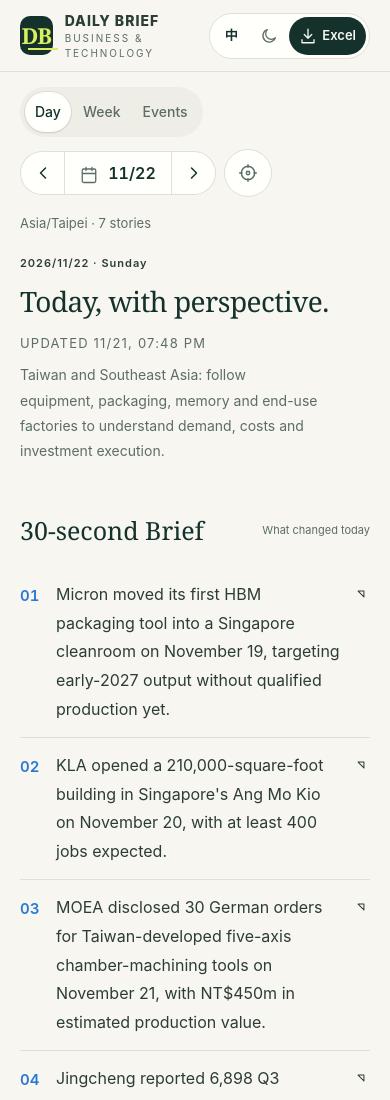
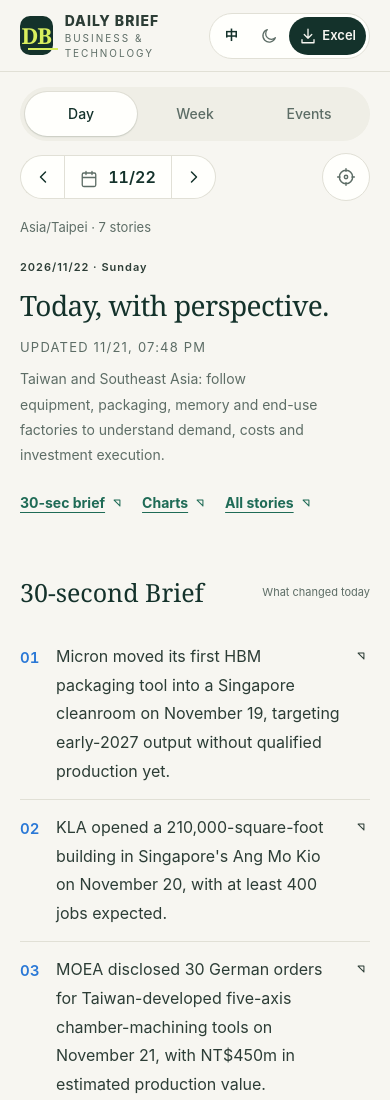
Before and after one commit to aiwlulu/daily-brief-site, a website with bundled scripts: page docs/index.html in a window 390 px wide. Shown: the top 1100 px of the page. Built offline with nearby package versions, Linux system fonts and the light colour scheme.

Commit message:
feat(ui): add edition shortcuts and recoverable story filters

```diff
--- a/docs/app.js
+++ b/docs/app.js
@@ -170,7 +170,9 @@ function renderStories() {
     JSON.stringify({title:s.title,summary:s.summary,sections:s.sections,metric:s.metric,metricLabel:s.metricLabel,sources:s.sources.map(source=>source.name)}).toLocaleLowerCase().includes(query.toLocaleLowerCase())
   );
   el('count').textContent = words[lang].count(matches.length);
-  el('empty').textContent = words[lang].empty;
+  el('empty').textContent = data.stories.length ? words[lang].empty
+    : (lang === 'zh' ? '當天尚無已發布新聞。' : 'No stories have been published for this date.');
+  el('reset-results').hidden = matches.length > 0 || !data.stories.length;
   el('empty').hidden = matches.length > 0;
   el('clear-search').hidden=!query;
   el('clear-search').setAttribute('aria-label',lang==='zh'?'清除搜尋':'Clear search');
@@ -228,6 +230,7 @@ function renderStories() {
 function renderWeekly() {
   const list=el('news-list');list.replaceChildren();
   el('count').textContent=lang==='zh'?'約 3 分鐘閱讀':'About 3 min read';
+  el('reset-results').hidden = true;
   el('empty').hidden=weekly.highlights.length>0;
   el('empty').textContent=lang==='zh'?'這週尚無已發布新聞。':'No published stories this week.';
   for(const item of weekly.highlights){
@@ -286,17 +289,23 @@ function render() {
   document.documentElement.lang = lang === 'zh' ? 'zh-Hant' : 'en';
   const copy = lang === 'zh' ? {
     'brand-sub':'商業與科技日報',skip:'跳到新聞內容',intro:'從 AI 晶片到能源供應，讀事件，也讀成本、競爭與接下來的變化。',
-    start:'閱讀本期','story-total':'11 則重點新聞','deep-title':'延伸深讀','deep-sub':'三個值得多停留的問題','news-title':'今日新聞','brief-title':'30 秒 Brief','brief-sub':'先掌握今天的變化',
+    'jump-brief':'30 秒速覽','jump-numbers':'圖表',start:'全部新聞','reset-results':'清除條件，顯示全部新聞','story-total':'11 則重點新聞','deep-title':'延伸深讀','deep-sub':'三個值得多停留的問題','news-title':'今日新聞','brief-title':'30 秒 Brief','brief-sub':'先掌握今天的變化',
     'search-label':'搜尋','context-title':'產業脈絡','memo-title':'一頁分析備忘錄','lower-title':'降低權重的標題','sources-title':'來源與查證','back-top':'回到頁首',
     'source-note':'本期內容整理自提供的 2026 年 10 月 13 日日報，部分來源網址經重新檢索。原始財報、SPUR 技術標準及部分低權重新聞連結尚未找回，文中已註明。信心程度沿用原日報，並不表示本頁已完成全面獨立查證。'
   } : {
     'brand-sub':'BUSINESS & TECHNOLOGY',skip:'Skip to stories',intro:'From AI chips to energy supply. Read the events, the economics and the changes to watch.',
-    start:'Read this edition','story-total':'11 selected stories','deep-title':'Read deeper','deep-sub':'Three questions worth your time','news-title':'Today’s stories','brief-title':'30-second Brief','brief-sub':'What changed today',
+    'jump-brief':'30-sec brief','jump-numbers':'Charts',start:'All stories','reset-results':'Clear filters and show all stories','story-total':'11 selected stories','deep-title':'Read deeper','deep-sub':'Three questions worth your time','news-title':'Today’s stories','brief-title':'30-second Brief','brief-sub':'What changed today',
     'search-label':'Search','context-title':'Industry context','memo-title':'One-page analysis memo','lower-title':'Lower-priority headlines','sources-title':'Sources & verification','back-top':'Back to top',
     'source-note':'Adapted from the supplied October 13, 2026 brief. Some source URLs were recovered through search. Original earnings, SPUR standard and lower-priority article links remain incomplete, as noted. Confidence labels reflect the brief and do not establish a full independent fact-check.'
   };
   Object.entries(copy).forEach(([id,text])=>el(id).textContent=text);
-  el('start').append(icon('down'));el('back-top').append(icon('up'));
+  const zh = lang === 'zh';
+  el('edition-links').setAttribute('aria-label', zh ? '本期章節' : 'Edition sections');
+  el('edition-links').hidden = period !== 'day' || !data.stories.length;
+  el('skip').href = period === 'events' ? '#events-view' : '#stories';
+  if (period === 'events') el('skip').textContent = zh ? '跳到產業行事曆' : 'Skip to industry calendar';
+  for (const anchor of el('edition-links').children) anchor.append(icon('down'));
+  el('back-top').append(icon('up'));
   if(period==='week'){
     el('headline').replaceChildren(node('span',lang==='zh'?'本週':'This week’s'),node('em',lang==='zh'?'關鍵精華。':' essentials.'));
     el('intro').textContent=weekly.throughline?t(weekly.throughline):(lang==='zh'?'快速回顧已收錄刊期的關鍵事件，完整細節可進入每日版閱讀。':'A concise selection from available editions. Open the daily edition for details.');
@@ -343,6 +352,7 @@ function render() {
   renderPeriod();
   renderBrief();
   renderNumbers();
+  el('jump-numbers').hidden = el('numbers').hidden;
   renderStories();
 }
 let beforePrint = [];
@@ -372,6 +382,13 @@ readJson('./editions/index.json').then(async manifest => {
   el('lang').onclick=()=>{lang=lang==='zh'?'en':'zh';try{localStorage.setItem('brief-lang',lang);}catch{}render();};
   el('theme').onclick=()=>{const next=currentTheme()==='dark'?'light':'dark';document.documentElement.dataset.theme=next;try{localStorage.setItem('brief-theme',next);}catch{}renderTheme();};
   el('search').addEventListener('input',e=>{query=e.target.value.trim();renderStories();});
+  el('reset-results').onclick = () => {
+    filter = 'all';
+    query = '';
+    el('search').value = '';
+    renderStories();
+    el('search').focus();
+  };
   el('clear-search').onclick=()=>{query='';el('search').value='';renderStories();el('search').focus();};
   mountCalendar({date:()=>selectedDate,locale:()=>lang,available:()=>catalog.map(e=>e.date),select:value=>{selectedDate=value;choosePeriod();}});
   el('view-day').onclick=()=>{period='day';choosePeriod();};
--- a/docs/index.html
+++ b/docs/index.html
@@ -36,7 +36,7 @@
       <div class="skeleton-deep"><div class="skeleton-block skeleton-section"></div><div class="skeleton-cards"><div class="skeleton-card"><div class="skeleton-block skeleton-line"></div><div class="skeleton-block skeleton-line skeleton-short"></div></div><div class="skeleton-card"><div class="skeleton-block skeleton-line"></div><div class="skeleton-block skeleton-line skeleton-short"></div></div><div class="skeleton-card"><div class="skeleton-block skeleton-line"></div><div class="skeleton-block skeleton-line skeleton-short"></div></div></div></div>
     </div>
     <div id="edition-content" class="edition-content" inert>
-    <section class="period-bar" aria-label="閱讀日期">
+    <section id="edition-top" tabindex="-1" class="period-bar" aria-label="閱讀日期">
       <div class="period-switch" role="group" aria-label="閱讀範圍">
         <button id="view-day" type="button" aria-pressed="true">當日</button>
         <button id="view-week" type="button" aria-pressed="false">當週</button>
@@ -54,9 +54,13 @@
       <div><div class="eyebrow" id="edition"></div>
       <h1 id="headline">今天，值得理解的事。</h1>
       <p class="publication-status" id="publication-status"></p><p id="intro">從 AI 晶片到能源供應，讀事件，也讀成本、競爭與接下來的變化。</p>
-      <a class="read-link" href="#stories" id="start">閱讀本期</a></div>
+      <div id="edition-links" class="edition-links" role="navigation" aria-label="本期章節" hidden>
+        <a href="#quick-brief" id="jump-brief">30 秒速覽</a>
+        <a href="#numbers" id="jump-numbers">圖表</a>
+        <a href="#stories" id="start">全部新聞</a>
+      </div></div>
     </section>
-    <section class="quick-brief" aria-labelledby="brief-title">
+    <section id="quick-brief" class="quick-brief" aria-labelledby="brief-title">
       <div class="section-top"><h2 id="brief-title">30 秒 Brief</h2><span id="brief-sub">先掌握今天的變化</span></div>
       <div class="brief-layout"><ol id="brief-list" class="brief-list"></ol>
       <aside class="lead"><span class="eyebrow" id="theme-label">今日主線</span><p id="throughline"></p><div class="edition-meta"><span id="story-total"></span><span id="edition-date"></span></div></aside></div>
@@ -70,7 +74,7 @@
       <div class="section-top"><h2 id="news-title">今日新聞</h2><span id="count" role="status" aria-live="polite"></span></div>
       <div id="reading-controls" class="reading-controls"><span id="reading-label">閱讀方式</span><div class="reading-switch" role="group" aria-labelledby="reading-label"><button id="reading-summary" type="button" aria-pressed="true">重點摘要</button><button id="reading-deep" type="button" aria-pressed="false">深度閱讀</button></div><span id="reading-note">每篇也可單獨展開</span></div>
       <div class="toolbar"><div id="filters" class="filters" role="group" aria-label="新聞分類"></div><label class="search"><span id="search-label" class="sr-only">搜尋</span><span id="search-icon" class="search-glyph" aria-hidden="true"></span><input id="search" aria-labelledby="search-label" type="text" placeholder="公司、事件或關鍵字" autocomplete="off"><button id="clear-search" class="clear-search" type="button" aria-label="清除搜尋" hidden>×</button></label></div>
-      <div id="news-list"></div><p id="empty" hidden>找不到符合條件的新聞。</p>
+      <div id="news-list"></div><p id="empty" hidden>找不到符合條件的新聞。</p><button id="reset-results" type="button" hidden>清除條件，顯示全部新聞</button>
     </section>
     <section id="events-view" class="events-view" aria-label="Industry calendar"></section>
     <section class="deep" aria-labelledby="deep-title"><div class="section-top"><h2 id="deep-title">本期深讀</h2><span id="deep-sub">三個值得多停留的問題</span></div><div id="deep-links" class="deep-grid"></div></section>
@@ -82,6 +86,6 @@
     <div id="error" role="alert" hidden><p>資料載入失敗，請重新整理頁面。</p><button id="retry" type="button">重新載入</button></div>
     <noscript><style>.loading-skeleton{display:none!important}</style><p>請啟用 JavaScript，以閱讀新聞與使用篩選功能。原始內容位於 editions 目錄。</p></noscript>
   </main>
-  <footer><span>DAILY BRIEF · 2026</span><a href="#headline" id="back-top">回到頁首</a></footer>
+  <footer><span>DAILY BRIEF · 2026</span><a href="#edition-top" id="back-top">回到頁首</a></footer>
 </body>
 </html>
--- a/docs/style.css
+++ b/docs/style.css
@@ -406,3 +406,41 @@ html,body{overflow-x:clip}
 .story-location{display:flex;gap:6px;align-items:flex-start;margin:-4px 0 12px}
 .story-location .icon{width:15px;height:15px;margin-top:4px;color:var(--faint)}
 .story-confidence{border:1px solid var(--line);border-radius:999px;padding:0 8px;color:var(--muted)}
+
+/* Edition shortcuts follow the reading order of the page. */
+.edition-links {
+  display: flex;
+  flex-wrap: wrap;
+  gap: 4px 18px;
+  margin-top: 14px;
+}
+.edition-links a,
+body[data-view="day"] .edition-links #start {
+  display: inline-flex;
+  align-items: center;
+  gap: 5px;
+  min-height: 44px;
+  color: var(--brand);
+  font-size: 14px;
+  font-weight: 650;
+  text-decoration: underline;
+  text-underline-offset: 4px;
+}
+.edition-links .icon { width: 14px; height: 14px; }
+.edition-links[hidden], .edition-links a[hidden] { display: none; }
+#reset-results {
+  min-height: 44px;
+  padding: 8px 16px;
+  background: var(--surface);
+  color: var(--brand);
+  border: 1px solid var(--line-strong);
+  border-radius: var(--radius);
+}
+@media screen and (max-width: 540px) {
+  .period-bar { align-items: stretch; }
+  .period-switch { width: 100%; }
+  .period-switch button { flex: 1; min-height: 44px; }
+  .date-nav { width: 100%; justify-content: flex-start; }
+  .date-nav #today { margin-left: auto; }
+}
+@media print { .edition-links, #reset-results { display: none; } }
```
